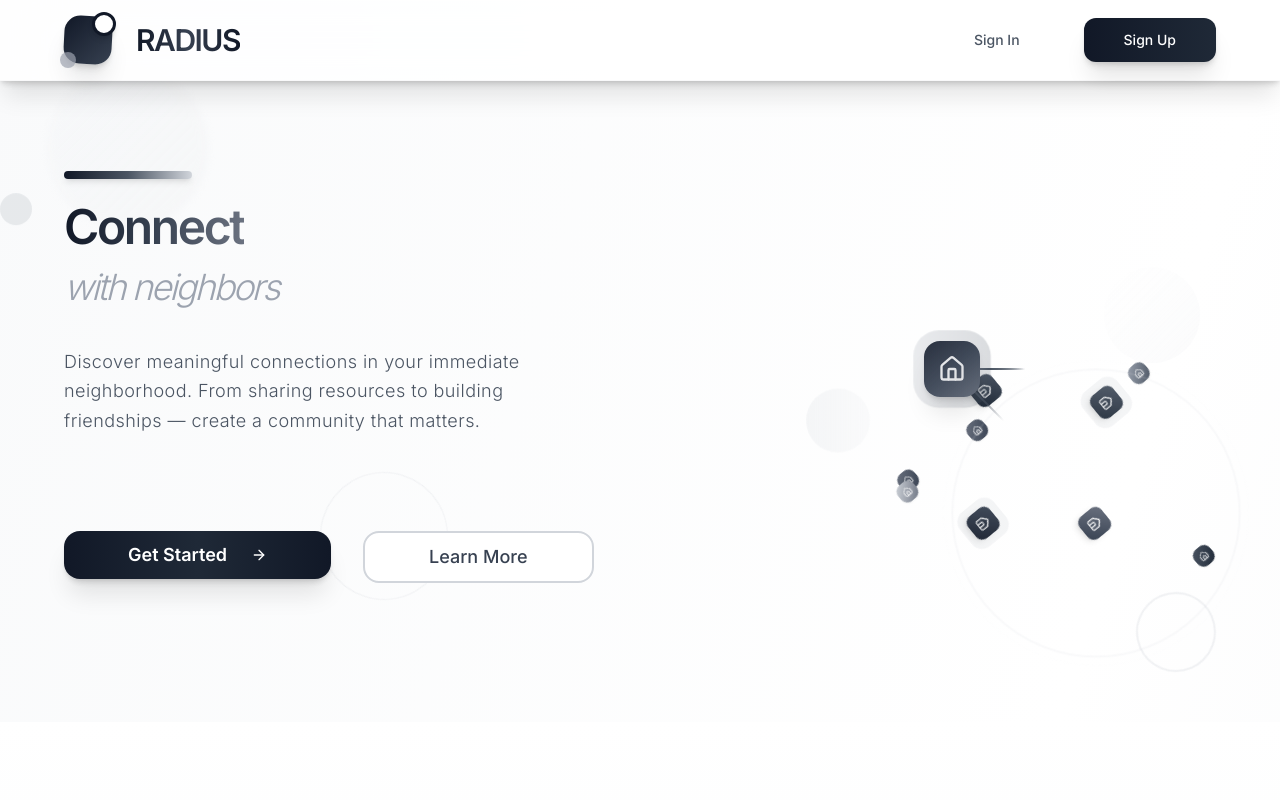
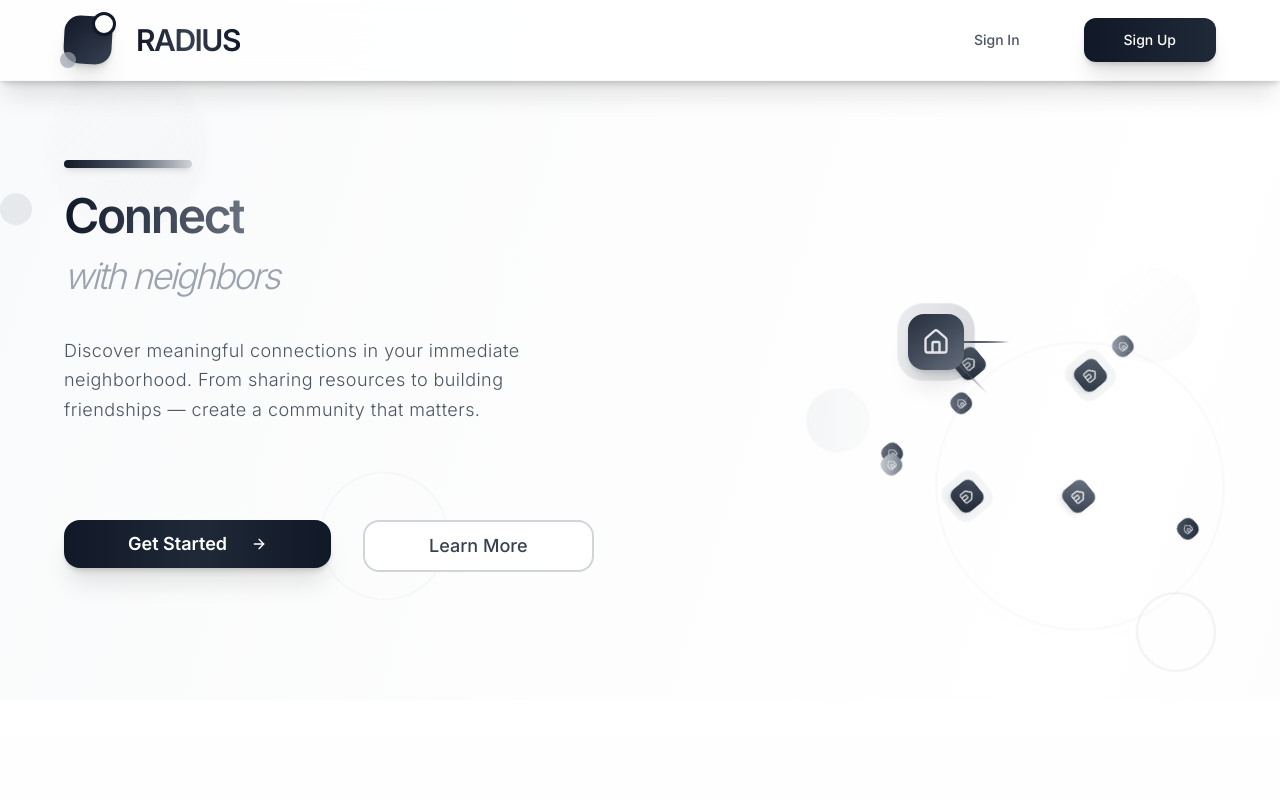
Before and after one commit to MohitPatni0731/everloom, a React (Vite) app: page / in a window 1280 px wide. Shown: the top 800 px of the page. Built offline with nearby package versions, Linux system fonts and the light colour scheme.

Commit message:
Adjust animation position
Move animation slightly up and left.

```diff
--- a/src/pages/Landing.tsx
+++ b/src/pages/Landing.tsx
@@ -77,7 +77,7 @@ const Landing = () => {
             </div>
 
             {/* Right Column - Neighborhood Connection Animation */}
-            <div className="relative flex items-start justify-center -mt-4">
+            <div className="relative flex items-start justify-center -mt-12 -ml-8">
               <div className="relative w-[450px] h-[450px]">
                 {/* Central Hub - Your House */}
                 <div className="absolute top-1/2 left-1/2 transform -translate-x-1/2 -translate-y-1/2 z-20">
```
